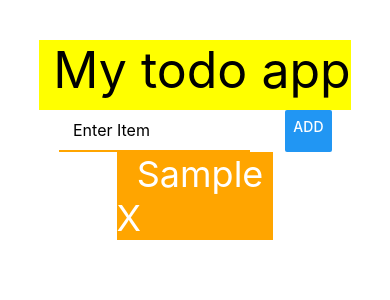
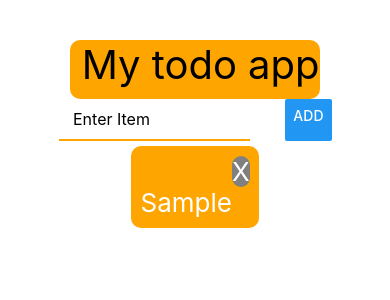
Before and after one commit to Zain-mir24/TodoList-ReactNative-, a React Native app: screen / in a window 390 px wide. Both pictures are taken after typing "Sample" into the empty fields and a click on the button "ADD". Shown: the top 300 px of the page. Built offline with nearby package versions, Linux system fonts and the light colour scheme.

Commit message:
completed

```diff
--- a/App.js
+++ b/App.js
@@ -49,15 +49,17 @@ export default function App() {
             <TouchableOpacity
               key={item.key}
               activeOpacity={0.2}
-              onPress={() => removeItem(item.key)}
+
             >
               <View style={styles.item}>
                 <Text style={styles.data}>  {item.data} </Text>
-                <View>
+                <TouchableOpacity onPress={() => removeItem(item.key)}>
+                <View style={{backgroundColor:"grey",borderRadius:50}} >
                 <Text style={styles.data}>
                   X
                 </Text>
               </View>
+              </TouchableOpacity>
               </View>
 
             </TouchableOpacity>
@@ -70,9 +72,10 @@ export default function App() {
 
 const styles = StyleSheet.create({
   title: {
-    fontSize: 50,
-    backgroundColor: "yellow",
+    fontSize: 40,
+    backgroundColor: "orange",
     paddingBottom: 10,
+    borderRadius:10
   },
   container: {
     flex: 1,
@@ -89,19 +92,24 @@ const styles = StyleSheet.create({
     borderColor: "orange",
     borderBottomWidth: 2,
     width: "70%",
-
     fontSize: 16,
     padding: 10,
   },
   data:{
-  fontSize:36,
+  fontSize:26,
   color:"white"
-
   }
   ,ScrollView:{
     width:'100%'
   },
   item:{
-    backgroundColor:"orange"
+    backgroundColor:"orange",
+    width:'80%',
+    flexDirection:"row",
+    justifyContent:"space-between",
+    padding:10,
+    margin:5,
+    alignSelf:"center",
+    borderRadius:10
   }
 });
```
